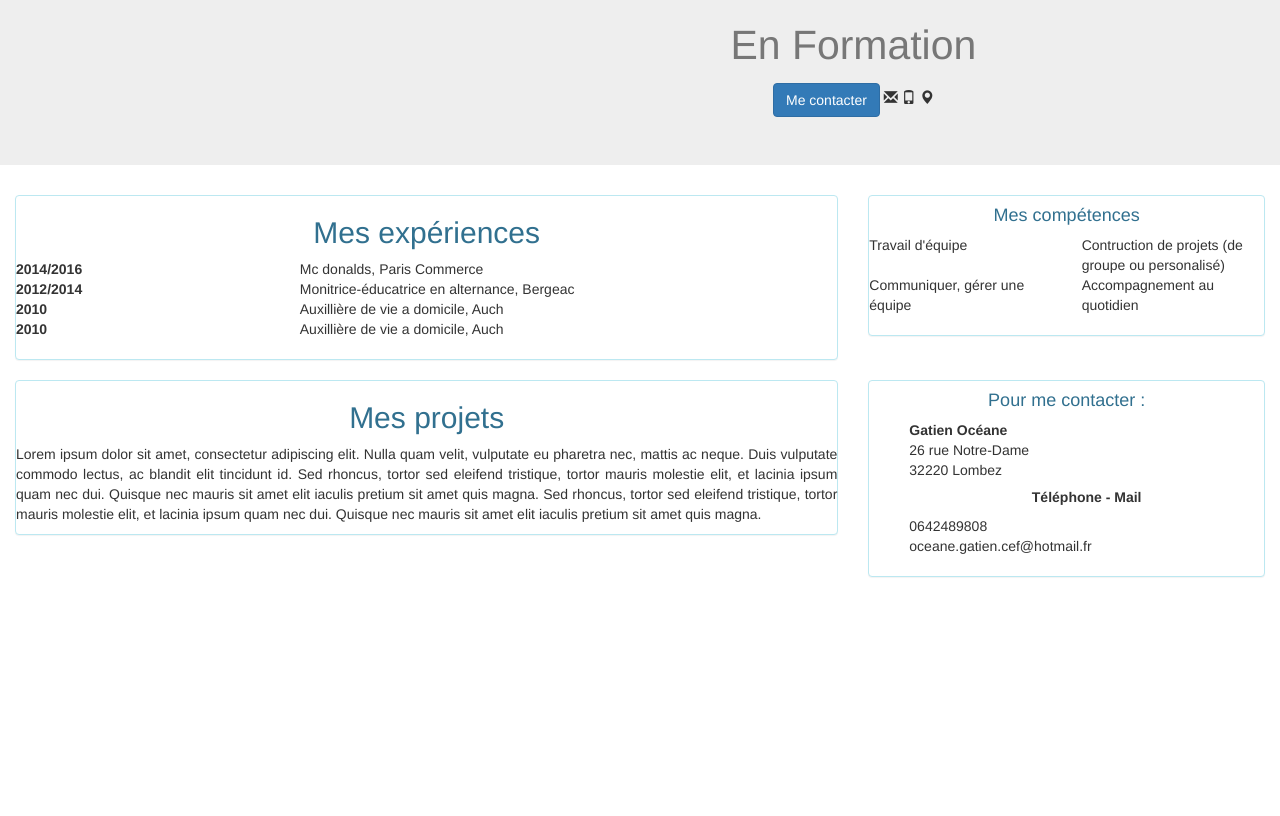
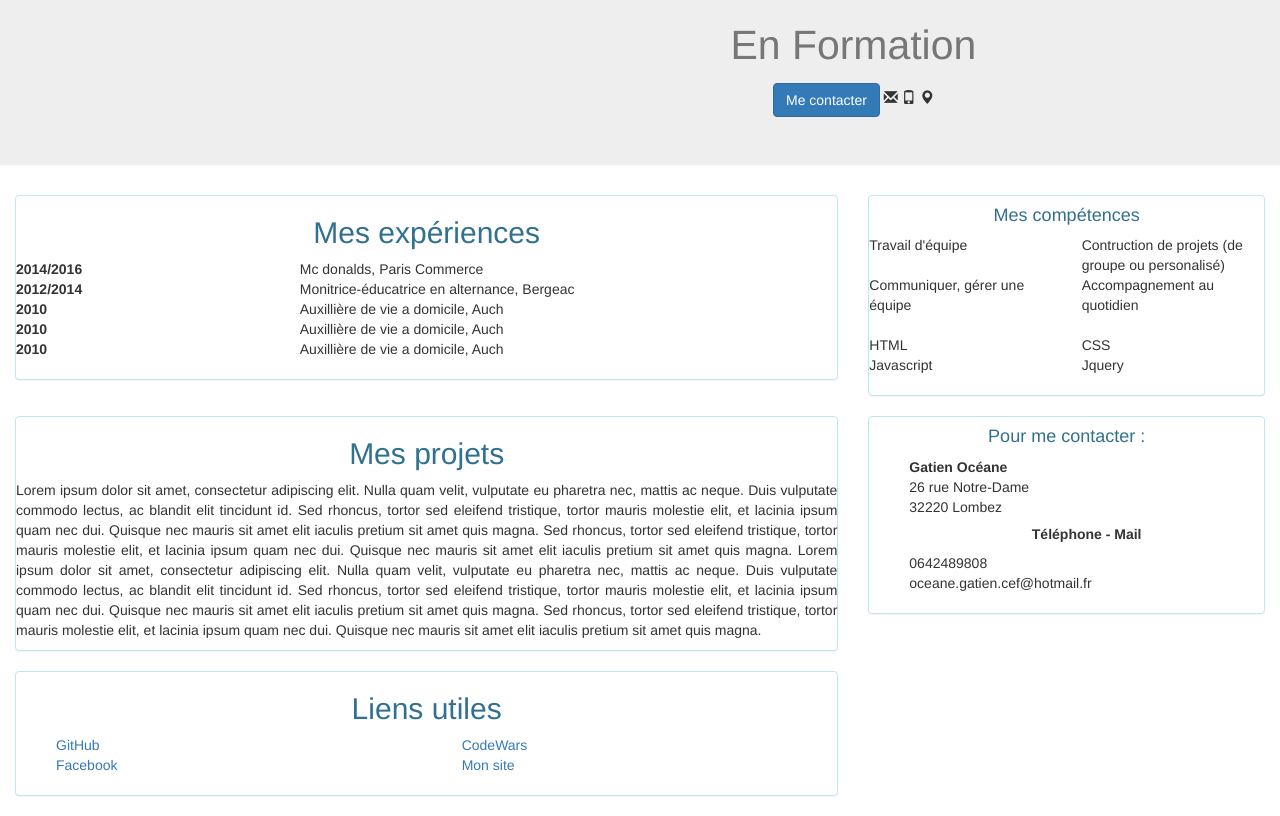
Before and after one commit to oceanegatien/Cv-avec-frameworks, a plain HTML site: page index.html in a window 1280 px wide. Shown: the part 154-970 px from the top of the page. Before the commit the page ends 800 px from the top, so only its background shows below. Drawn offline with Linux system fonts and the light colour scheme.

Commit message:
add link

```diff
--- a/index.html
+++ b/index.html
@@ -59,6 +59,8 @@
         <dd class="col-sm-6">Auxillière de vie a domicile, Auch</dd>
         <dt class="col-offset-2 col-sm-4">2010</dt>
         <dd class="col-sm-6">Auxillière de vie a domicile, Auch</dd>
+        <dt class="col-offset-2 col-sm-4">2010</dt>
+        <dd class="col-sm-6">Auxillière de vie a domicile, Auch</dd>
 
       </dl>
     </div>
@@ -74,6 +76,12 @@
         <dd class="col-sm-6">Communiquer, gérer une équipe</dd>
         <dd class="col-sm-6">Accompagnement au quotidien</dd>
     </dl>
+  <dl class="row">
+        <dd class="col-sm-6">HTML</dd>
+        <dd class="col-sm-6">CSS</dd>
+        <dd class="col-sm-6">Javascript</dd>
+        <dd class="col-sm-6">Jquery</dd>
+    </dl>
     </div>
    </div>
 
@@ -81,7 +89,7 @@
       <div class="panel panel-info">
         <div class="row" style="margin-left: auto; margin-right: auto;">
         <h2 class="text-center text-info">Mes projets</h2>
-        <p class="text-justify"> Lorem ipsum dolor sit amet, consectetur adipiscing elit. Nulla quam velit, vulputate eu pharetra nec, mattis ac neque. Duis vulputate commodo lectus, ac blandit elit tincidunt id. Sed rhoncus, tortor sed eleifend tristique, tortor mauris molestie elit, et lacinia ipsum quam nec dui. Quisque nec mauris sit amet elit iaculis pretium sit amet quis magna. Sed rhoncus, tortor sed eleifend tristique, tortor mauris molestie elit, et lacinia ipsum quam nec dui. Quisque nec mauris sit amet elit iaculis pretium sit amet quis magna. </p>
+        <p class="text-justify"> Lorem ipsum dolor sit amet, consectetur adipiscing elit. Nulla quam velit, vulputate eu pharetra nec, mattis ac neque. Duis vulputate commodo lectus, ac blandit elit tincidunt id. Sed rhoncus, tortor sed eleifend tristique, tortor mauris molestie elit, et lacinia ipsum quam nec dui. Quisque nec mauris sit amet elit iaculis pretium sit amet quis magna. Sed rhoncus, tortor sed eleifend tristique, tortor mauris molestie elit, et lacinia ipsum quam nec dui. Quisque nec mauris sit amet elit iaculis pretium sit amet quis magna. Lorem ipsum dolor sit amet, consectetur adipiscing elit. Nulla quam velit, vulputate eu pharetra nec, mattis ac neque. Duis vulputate commodo lectus, ac blandit elit tincidunt id. Sed rhoncus, tortor sed eleifend tristique, tortor mauris molestie elit, et lacinia ipsum quam nec dui. Quisque nec mauris sit amet elit iaculis pretium sit amet quis magna. Sed rhoncus, tortor sed eleifend tristique, tortor mauris molestie elit, et lacinia ipsum quam nec dui. Quisque nec mauris sit amet elit iaculis pretium sit amet quis magna. </p>
         </div>
       </div>
 </section>
@@ -104,6 +112,21 @@
 </div>
 </div>
 </div>
+
+   <section class="col-md-8">
+      <div class="panel panel-info">
+      <h2 class="text-center text-info">Liens utiles</h2>
+      <address class="">
+        <div class="row">
+          <ul>
+            <li class="list-unstyled col-md-6"><a href="https://github.com/oceanegatien">GitHub</a></li>
+            <li class="list-unstyled col-md-6"><a href="https://www.codewars.com/users/oceanegatien">CodeWars</a></li>
+            <li class="list-unstyled col-md-6"><a href="https://www.facebook.com/oceane.gatien">Facebook</a></li>
+            <li class="list-unstyled col-md-6"><a href="#">Mon site</a></li>
+          </ul>
+          </div>
+      </address>
+
 </main>
 
 </body>
```
